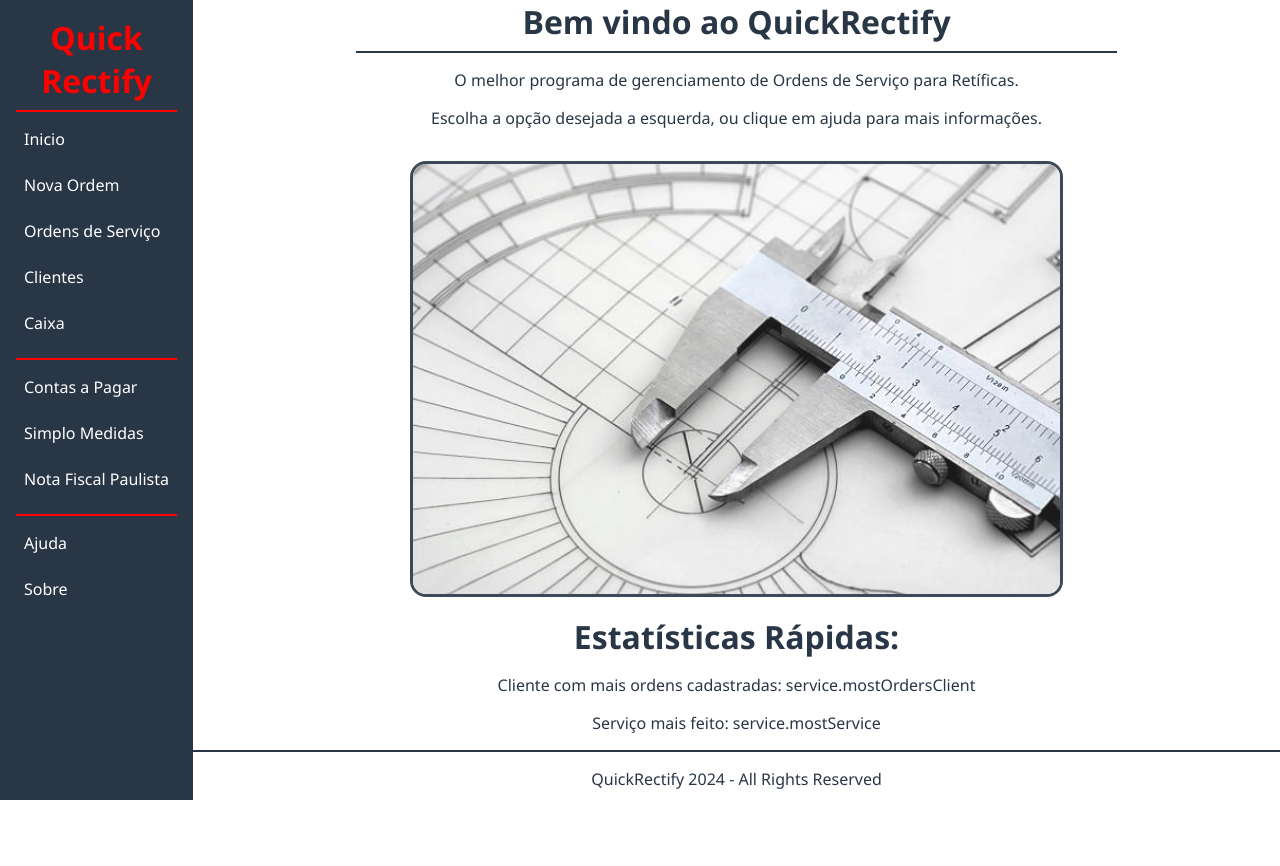
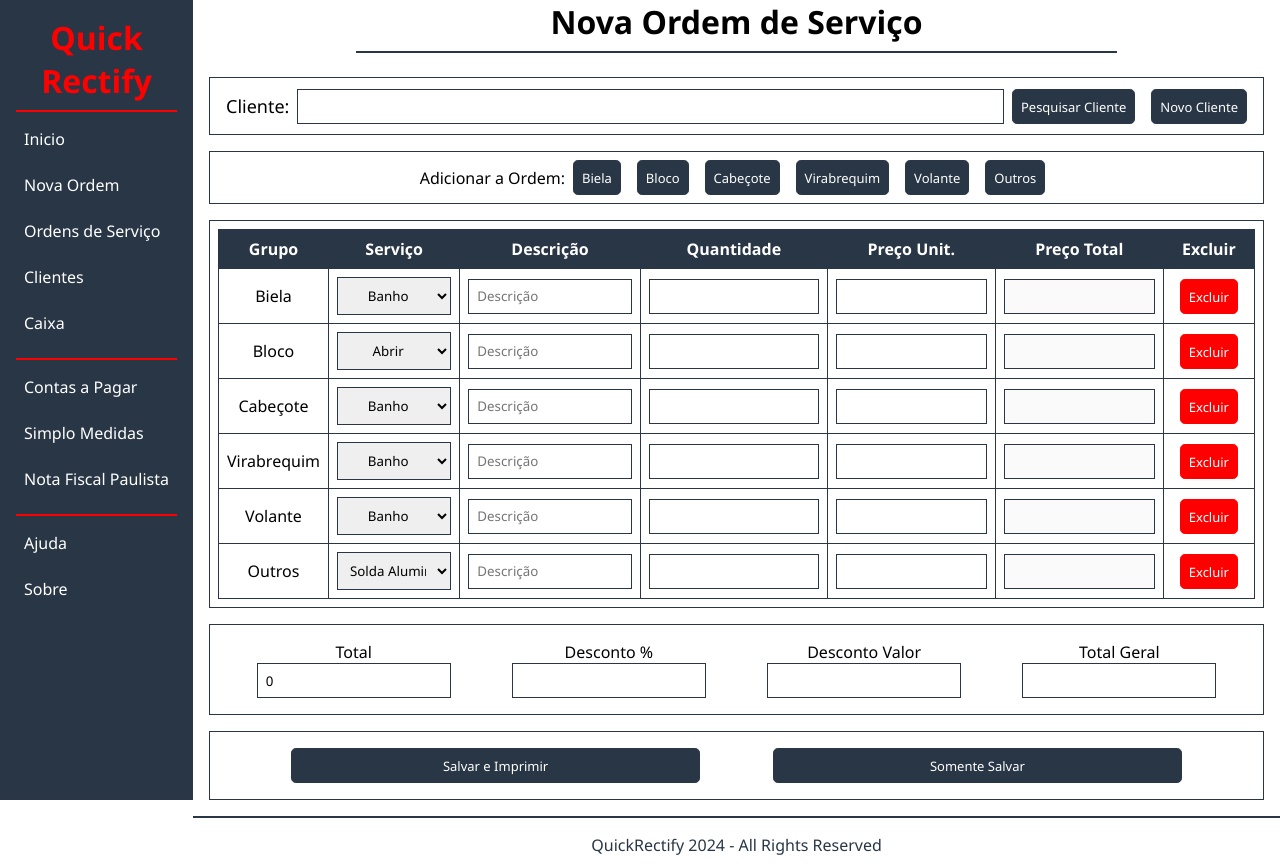
Before and after one commit to thiago-james55/quickrectify, an Angular app: page / in a window 1280 px wide. Before the commit the page ends 800 px from the top, so only its background shows below. Built offline with nearby package versions, Linux system fonts and the light colour scheme.

Commit message:
Layout e structure for view testing!

```diff
--- a/src/app/app.routes.ts
+++ b/src/app/app.routes.ts
@@ -5,7 +5,7 @@ import { HomeComponent } from './pages/home/home.component';
 export const routes: Routes = [
     {
         path:'',
-        component:HomeComponent
+        component:NewOrderComponent
     }, {
         path: 'neworder',
         component:NewOrderComponent
--- /dev/null
+++ b/src/app/service/model/Part.entity.ts
@@ -0,0 +1,22 @@
+export interface Part {
+    name: string;
+    services: string[]
+}
+
+ export const parts: Part[] = [
+    { name : "Biela" , services : ["Banho","Completa","Só Ferro","Só Bucha","Montar Pistão"] },
+    { name : "Bloco" , services : ["Banho","Abrir","Encamisar","Plainar","Soldar","Mandrilhar","Trocar Bucha"] },
+    { name : "Cabeçote" , services : ["Banho","Plainar","Soldar","Mandrilhar","Completo","Regular"] },
+    { name : "Virabrequim" , services : ["Banho","Retificar","Encher Lateral","Polir"] },
+    { name : "Volante" , services : ["Banho","Retificar","Virar Gremalheira"] },
+    { name : "Outros" , services : ["Solda Ferro","Solda Aluminio","Solda Cart"] },
+];
+
+export function getParts() : Part[] {
+
+    parts.forEach(e => {
+        e.services.sort();
+    });
+
+    return parts;
+}
--- a/src/global.css
+++ b/src/global.css
@@ -12,6 +12,11 @@
     font-size: small;
     white-space: nowrap;
     border-radius: .3rem;
+}
+
+.defaultButton:hover {
+    background-color: white;
+    color: #293646;
 }
 
 .defaultInput{
@@ -38,6 +43,10 @@
 }
 
 
+.defaultBorder, th , td, select {
+    border: 1px solid #293646;
+}
+
 app-footer {
     width: 100%;
     height: max-content;
```
